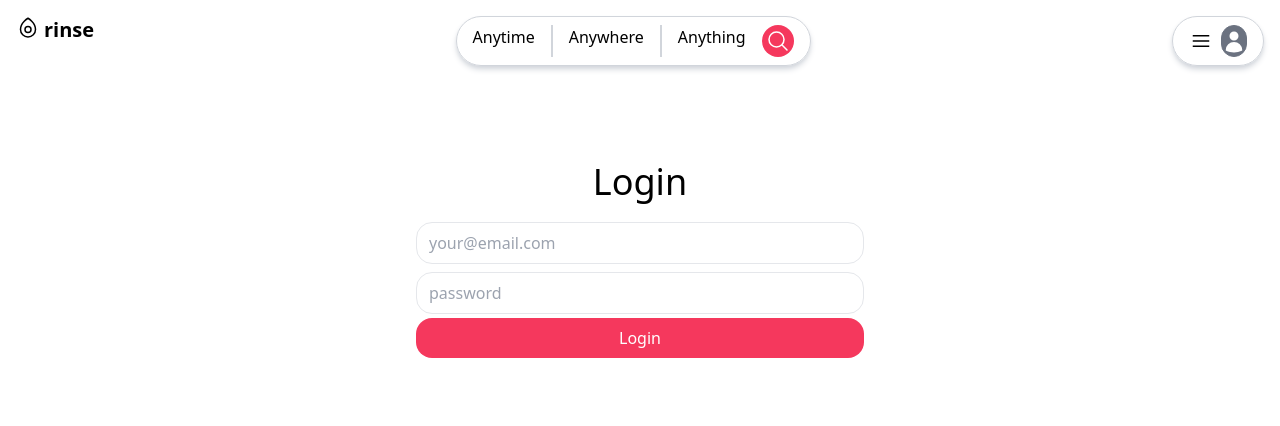
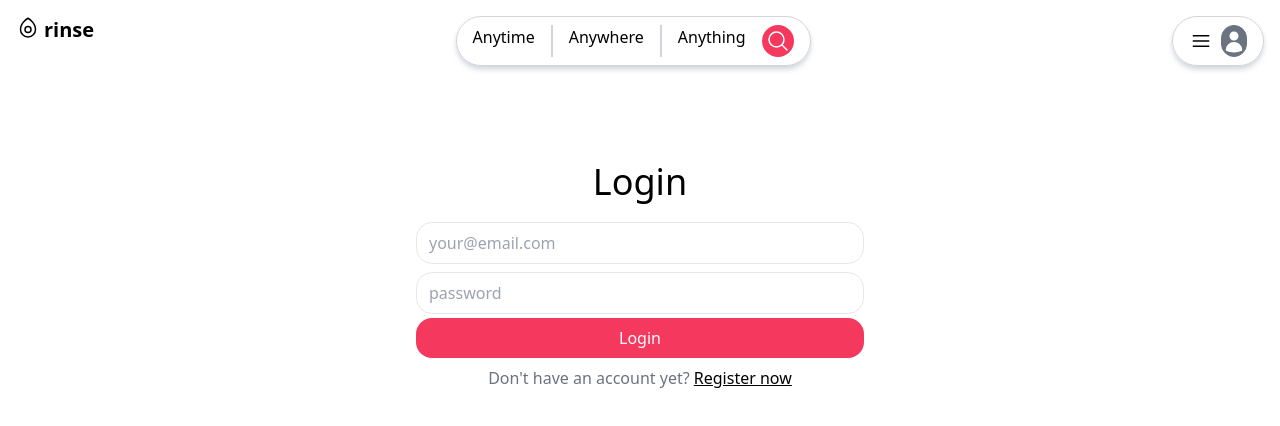
Before and after one commit to dancarlton/rinse, a React (Vite) app in the folder client/: page /login in a window 1280 px wide. Shown: the top 426 px of the page. Built offline with nearby package versions, Linux system fonts and the light colour scheme.

Commit message:
configured Login Page

```diff
--- a/client/src/pages/LoginPage.jsx
+++ b/client/src/pages/LoginPage.jsx
@@ -1,3 +1,5 @@
+import {Link} from 'react-router-dom'
+
 export default function LoginPage() {
   return (
     <div className='mt-4 grow items-center justify-around'>
@@ -7,6 +9,9 @@ export default function LoginPage() {
           <input type='email' placeholder='your@email.com' />
           <input type='password' placeholder='password' />
           <button className='primary'>Login</button>
+          <div className='text-center py-2 text-gray-500'>
+            Don't have an account yet? <Link to={'/register'} className='underline text-black'>Register now</Link>
+          </div>
         </form>
       </div>
     </div>
```
